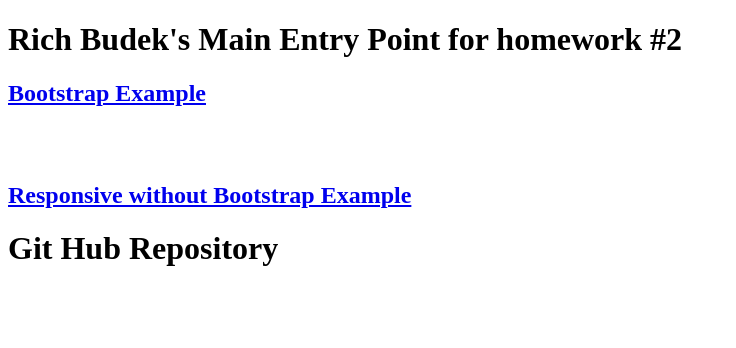
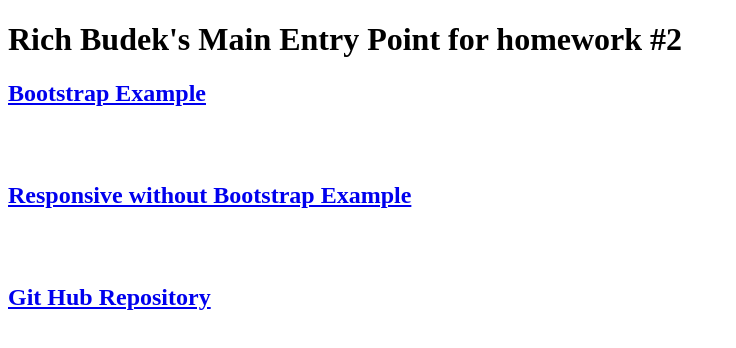
Before and after one commit to RichBu/Homework_2, a plain HTML site: page index.html in a window 1280 px wide. Shown: the whole page, without its empty margins (0-736 px from the left). Drawn offline with Linux system fonts and the light colour scheme.

Commit message:
Rev. 1.3.1
Git Hub Link Fixed

```diff
--- a/index.html
+++ b/index.html
@@ -31,12 +31,18 @@
     </h2>
 
     <h2>
-            <a href="Responsive-Portfolio/index.html">Responsive without Bootstrap Example</a>
-        </h2>
+        <a href="Responsive-Portfolio/index.html">Responsive without Bootstrap Example</a>
+    </h2>
 
-    <h1>
-        <a ref="https://github.com/RichBu/Homework_2">Git Hub Repository</a>
-    </h1>
+    <h2>
+        <p>
+            <br>
+        </p>
+    </h2>
+    <h2>
+        <a href="https://github.com/RichBu/Homework_2">Git Hub Repository</a>
+    </h2>
+    <h1></h1>
 </body>
 
 </html>
```
